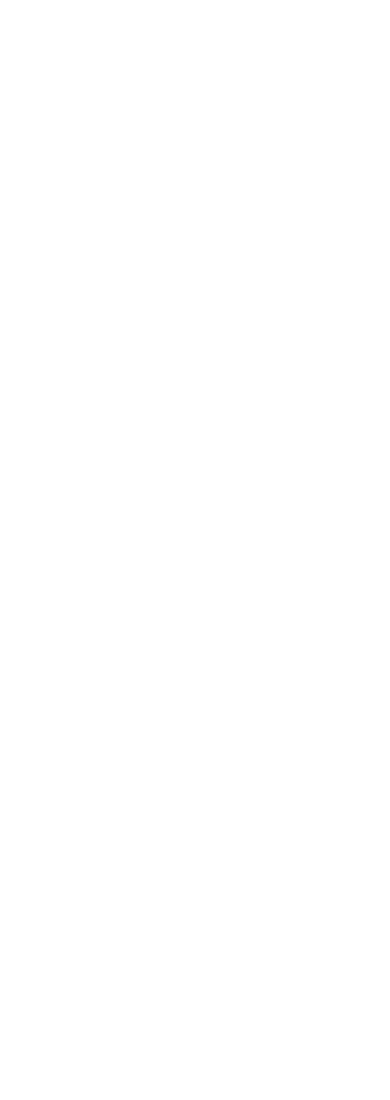
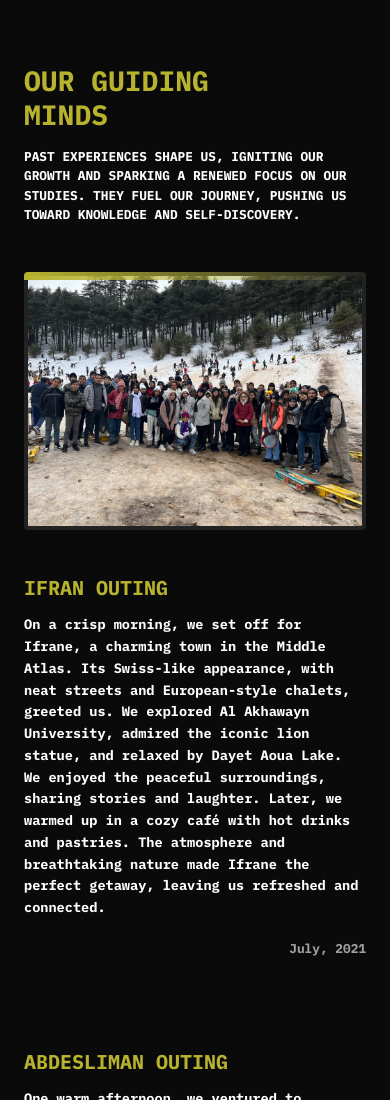
Before and after one commit to fadwabaali/centre-exellence-site, a plain HTML site: page index.html in a window 390 px wide. Shown: the top 1100 px of the page. Before the commit the page ends 844 px from the top, so only its background shows below. Drawn offline with Linux system fonts and the light colour scheme.

Commit message:
Add files via upload

```diff
--- a/index.html
+++ b/index.html
@@ -1,11 +1,100 @@
 <!DOCTYPE html>
 <html lang="en">
 <head>
-    <meta charset="UTF-8">
-    <meta name="viewport" content="width=device-width, initial-scale=1.0">
-    <title>Document</title>
+  <meta charset="UTF-8">
+  <meta name="viewport" content="width=device-width, initial-scale=1.0">
+  <title>Excellence Center - Events</title>
+  <link rel="stylesheet" href="style.css">
+  <link href="https://fonts.googleapis.com/css2?family=IBM+Plex+Mono:wght@400;500;700&family=Inter:wght@300;400;500;600;700&display=swap" rel="stylesheet">
 </head>
 <body>
+  <section class="events-section">
+    <div class="container">
+      <header class="section-header">
+        <h2 class="section-title">OUR GUIDING <br>MINDS</h2>
+        <p class="section-description">
+          PAST EXPERIENCES SHAPE US, IGNITING OUR GROWTH AND SPARKING A
+          RENEWED FOCUS ON OUR STUDIES. THEY FUEL OUR JOURNEY, PUSHING US
+          TOWARD KNOWLEDGE AND SELF-DISCOVERY.
+        </p>
+      </header>
 
+      <div class="events-grid">
+        <!-- Ifran Outing -->
+        <div class="event-card">
+          <div class="event-image-container">
+            <img src="img0.jpg" alt="Ifrane trip" class="event-image">
+          </div>
+          <div class="event-content">
+            <h3 class="event-title">IFRAN OUTING</h3>
+            <p class="event-description">
+              On a crisp morning, we set off for Ifrane, a
+              charming town in the Middle Atlas. Its Swiss-like
+              appearance, with neat streets and European-style
+              chalets, greeted us. We explored Al Akhawayn
+              University, admired the iconic lion statue, and relaxed by Dayet Aoua
+              Lake. We enjoyed the peaceful surroundings,
+              sharing stories and laughter. Later, we warmed up in a
+              cozy café with hot drinks and pastries. The
+              atmosphere and breathtaking nature made Ifrane the
+              perfect getaway, leaving us refreshed and
+              connected.
+            </p>
+            <p class="event-date">July, 2021</p>
+          </div>
+        </div>
+
+        <!-- Abdesliman Outing -->
+        <div class="event-card reverse">
+          <div class="event-content">
+            <h3 class="event-title">ABDESLIMAN OUTING</h3>
+            <p class="event-description">
+              One warm afternoon, we ventured to Abdesliman, a
+              hidden gem nestled in the rolling hills
+              surrounding our city. The journey itself was
+              wonderful, past stunning views, reaching the
+              tranquility of Abdesliman. We hiked, explored
+              the clear streams, and enjoyed a picnic lunch. We
+              were relaxed later, through the quiet lake for
+              reflection. The combination of good company,
+              tranquility and natural beauty left us feeling at
+              peace.
+            </p>
+            <p class="event-date">March, 2022</p>
+          </div>
+          <div class="event-image-container">
+            <img src="img10.jpg" alt="Abdesliman outing" class="event-image">
+          </div>
+        </div>
+
+        <!-- Football Matches -->
+        <div class="event-card">
+          <div class="event-image-container">
+            <img src="img22.jpg" alt="Football matches" class="event-image">
+          </div>
+          <div class="event-content">
+            <h3 class="event-title">FOOTBALL MATCHES</h3>
+            <p class="event-description">
+              Every week, we gathered for our football matches,
+              the highlight of our days. The worn-out field felt
+              like home. We spent hours playing, mixing friendly
+              rivalry, competition and laughter. Whether
+              celebrating an amazing goal or laughing at a missed shot,
+              we always encouraged each other. After each game,
+              we sat together, catching our breath, sharing
+              moments that strengthened our bond. These matches
+              weren't just about football—they were memories
+              we'd cherish forever.
+            </p>
+            <p class="event-date">Weekly</p>
+          </div>
+        </div>
+      </div>
+
+      <div class="discover-more-container">
+        <a href="#" class="discover-more-btn">discover more</a>
+      </div>
+    </div>
+  </section>
 </body>
 </html>
--- a/style.css
+++ b/style.css
@@ -0,0 +1,225 @@
+/* Base styles */
+:root {
+    --color-background: #0a0a0a;
+    --color-text: #ffffff;
+    --color-accent: #b8b32f;
+    --color-card: #111111;
+    --color-text-muted: #a0a0a0;
+    --font-mono: 'IBM Plex Mono', monospace;
+    --font-sans: 'Inter', sans-serif;
+  }
+
+  * {
+    margin: 0;
+    padding: 0;
+    box-sizing: border-box;
+  }
+
+  body {
+    font-family: var(--font-mono);
+    line-height: 1;
+    font-weight: 700;
+    color: var(--color-text);
+    background-color: var(--color-background);
+  }
+
+  img {
+    max-width: 100%;
+    height: auto;
+    display: block;
+  }
+
+  .container {
+    width: 100%;
+    max-width: 1200px;
+    margin: 0 auto;
+    padding: 2rem 1.5rem;
+  }
+
+  /* Events Section */
+  .events-section {
+    background-color: var(--color-background);
+    padding: 4rem 0;
+  }
+
+  .section-header {
+    margin-bottom: 3rem;
+    display: grid;
+    grid-template-columns: 1fr 1fr;
+    gap: 2rem;
+  }
+
+  .section-title {
+    font-family: var(--font-mono);
+    font-size: 2.5rem;
+    font-weight: 700;
+    color: var(--color-accent);
+    text-transform: uppercase;
+    line-height: 1.2;
+  }
+
+  .section-description {
+    font-family: var(--font-mono);
+    font-size: 1.2rem;
+    font-weight: 700;
+    color: var(--color-text);
+    max-width: 600px;
+    text-transform: uppercase;
+    line-height: 1.5;
+  }
+
+  .events-grid {
+    display: flex;
+    flex-direction: column;
+    gap: 4rem;
+  }
+
+  .event-card {
+    display: grid;
+    grid-template-columns: 40% 60%;
+    gap: 2rem;
+    align-items: center;
+  }
+
+  .event-card.reverse {
+    grid-template-columns: 60% 40%;
+  }
+
+  .event-image-container {
+    position: relative;
+    overflow: hidden;
+    border-radius: 4px;
+  }
+
+  .event-image-container::before {
+    content: '';
+    position: absolute;
+    top: 0;
+    left: 0;
+    right: 0;
+    height: 8px;
+    background: linear-gradient(90deg, var(--color-accent), transparent);
+    z-index: 1;
+  }
+
+  .event-image {
+    width: 100%;
+    height: 100%;
+    object-fit: cover;
+    transform: rotate(-2deg);
+    border: 4px solid #222;
+    box-shadow: 0 10px 20px rgba(0, 0, 0, 0.3);
+    transition: transform 0.3s ease;
+  }
+
+  .event-card:hover .event-image {
+    transform: rotate(0deg);
+  }
+
+  .event-content {
+    padding: 1rem 0;
+  }
+
+  .event-title {
+    font-family: var(--font-mono);
+    font-size: 1.5rem;
+    font-weight: 700;
+    color: var(--color-accent);
+    margin-bottom: 1rem;
+    text-transform: uppercase;
+  }
+
+  .event-description {
+    font-size: 0.9rem;
+    color: var(--color-text);
+    margin-bottom: 1.5rem;
+    line-height: 1.6;
+  }
+
+  .event-date {
+    font-family: var(--font-mono);
+    font-size: 0.8rem;
+    color: var(--color-text-muted);
+    text-align: right;
+  }
+
+  .discover-more-container {
+    display: flex;
+    justify-content: center;
+    margin-top: 3rem;
+  }
+
+  .discover-more-btn {
+    display: inline-block;
+    background-color: var(--color-accent);
+    color: var(--color-background);
+    padding: 0.75rem 1.5rem;
+    border-radius: 2rem;
+    text-decoration: none;
+    font-weight: 500;
+    font-size: 0.9rem;
+    transition: all 0.3s ease;
+    text-transform: lowercase;
+  }
+
+  .discover-more-btn:hover {
+    background-color: #d0cb35;
+    transform: translateY(-2px);
+  }
+
+  /* Responsive styles */
+  @media (max-width: 992px) {
+    .section-header {
+      grid-template-columns: 1fr;
+      gap: 1rem;
+    }
+
+    .section-title {
+      font-size: 2rem;
+    }
+
+    .section-description {
+      font-size: 0.85rem;
+    }
+  }
+
+  @media (max-width: 768px) {
+    .event-card,
+    .event-card.reverse {
+      grid-template-columns: 1fr;
+    }
+
+    .event-card.reverse .event-content {
+      order: 1;
+    }
+
+    .event-card.reverse .event-image-container {
+      order: 2;
+    }
+
+    .event-image {
+      transform: rotate(0);
+    }
+
+    .event-title {
+      font-size: 1.25rem;
+    }
+  }
+
+  @media (max-width: 480px) {
+    .events-section {
+      padding: 2rem 0;
+    }
+
+    .section-title {
+      font-size: 1.75rem;
+    }
+
+    .section-description {
+      font-size: 0.8rem;
+    }
+
+    .event-description {
+      font-size: 0.85rem;
+    }
+  }
```
Also changed, not shown: img0.jpg (added), img1.jpg (added), img10.jpg (added), img2.jpg (added), 1 other file.
